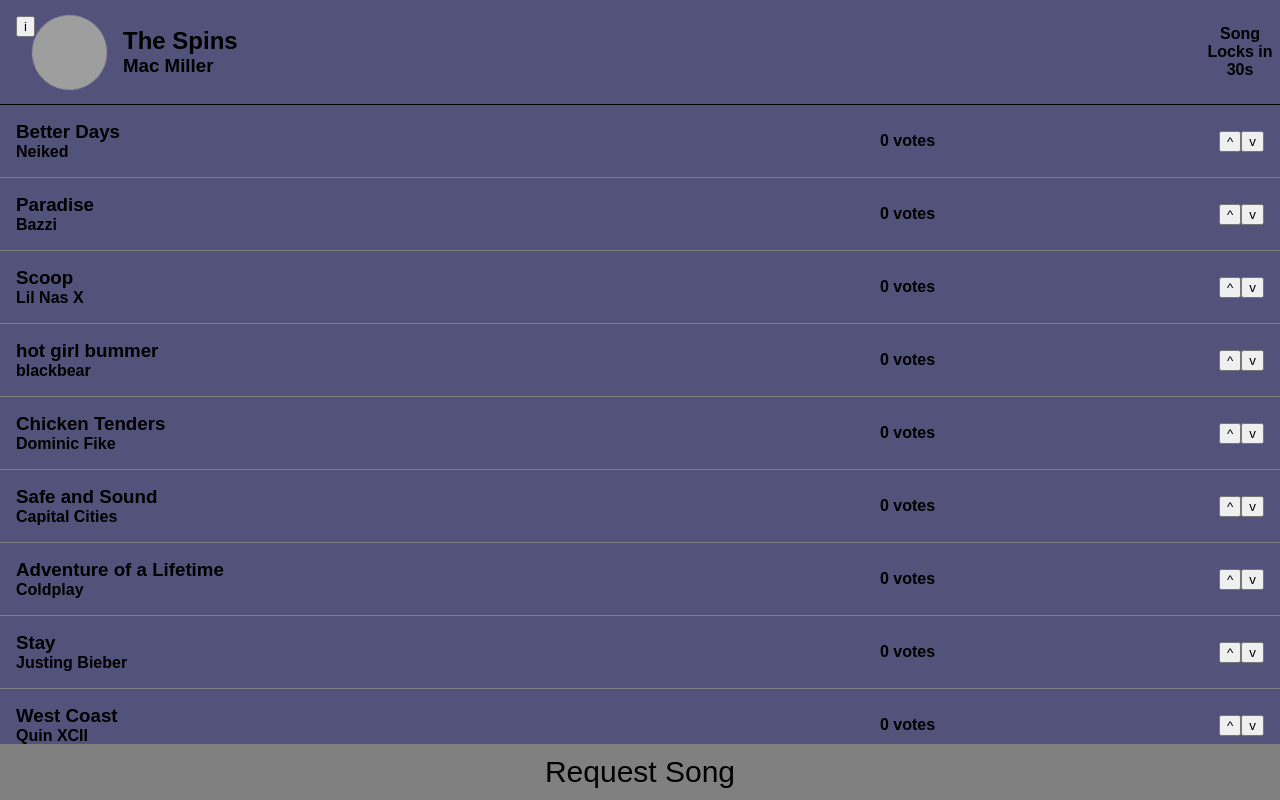
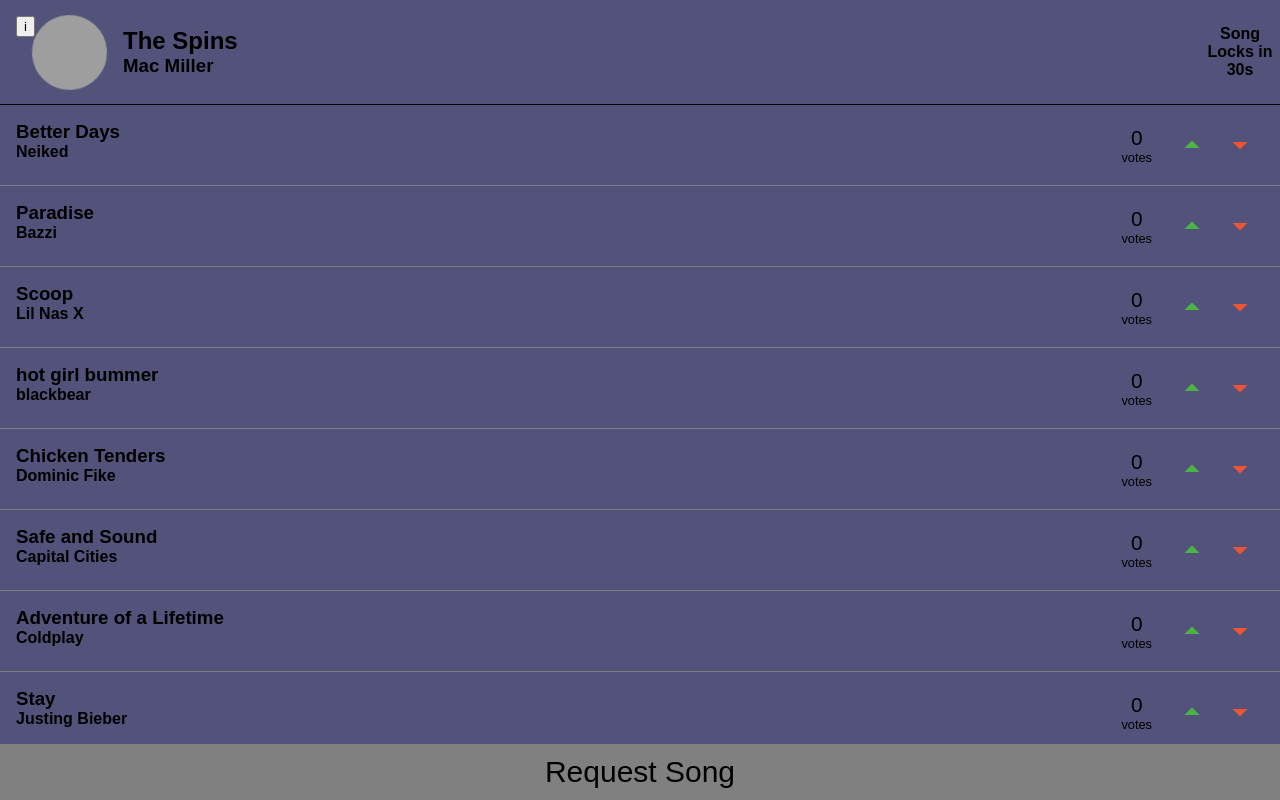
Before and after one commit to AbnerP/Demoqueue, a React (Create React App) app in the folder frontend/: page /queue in a window 1280 px wide. Built offline with nearby package versions, Linux system fonts and the light colour scheme; grey boxes are pictures that could not be loaded.

Commit message:
Material UI for upvote and downvote icons

```diff
--- a/frontend/src/App.js
+++ b/frontend/src/App.js
@@ -1,11 +1,21 @@
+import { createTheme, ThemeProvider } from "@material-ui/core";
+import { green } from "@material-ui/core/colors";
 import { BrowserRouter, Link, Navigate, Route, Routes, useNavigate } from "react-router-dom";
 import './App.css';
 import LangdingPage from "./Screens/Landing";
 import LiveQueue from "./Screens/LiveQueue";
 import SessionCode from "./Screens/SessionCode";
+const theme = createTheme({
+  palette:{
+    success: {
+      main:"#4BB543",
+    }
+  }
+});
 
 function App() {
   return (
+    <ThemeProvider theme={theme}>
       <BrowserRouter>
         <Routes>
           <Route path="*" element={ <Navigate to="/home"/>} />
@@ -14,6 +24,7 @@
           <Route path="/code" element={<SessionCode />} />
         </Routes>
       </BrowserRouter>
+    </ThemeProvider>
   );
 }
 
--- a/frontend/src/Components/SongSuggestion/SongSuggestion.css
+++ b/frontend/src/Components/SongSuggestion/SongSuggestion.css
@@ -5,10 +5,34 @@
     border-bottom: 1px solid gray;
     padding: 1rem;
 }
+.song__votes{
+    margin-right: 1rem;
+
+}
+
+.song__votes--number{
+    font-size: 1.3rem;
+    font-weight:500;
+}
+
+.song__votes--text{
+    font-size: .8rem;
+}
 
 .song__interactions{
     display: flex;
     align-items: center;
     justify-content: space-between;
-    width: 30vw;
 }
+
+.votes__counter--container{
+    display: flex;
+    flex-direction: column;
+    align-items: center;
+}
+
+.song__interactions--voting{
+    display: flex;
+    align-items: center;
+    justify-content: space-between;
+}
--- a/frontend/src/Components/SongSuggestion/SongSuggestion.js
+++ b/frontend/src/Components/SongSuggestion/SongSuggestion.js
@@ -1,24 +1,39 @@
-import React, { useState } from 'react'
-import "./SongSuggestion.css"
+import React, { useState } from "react";
+import "./SongSuggestion.css";
+import { IconButton } from "@material-ui/core";
+import { ArrowDropUp, ArrowDropDown } from "@material-ui/icons";
+
 function SongSuggestion(props) {
-
   return (
-    <div className='song__card'>
+    <div className="song__card">
       <div className="song__info">
         <h3>{props.name}</h3>
         <h4>{props.artist}</h4>
       </div>
 
       <div className="song__interactions">
-          <h4>{props.votes} votes</h4>
+        <div className="votes__counter--container">
+          <span className="song__votes song__votes--number">{props.votes}</span>
+          <span className="song__votes song__votes--text">votes</span>
+        </div>
 
         <div className="song__interactions--voting">
-            <button onClick={() => props.upVote(props.index)}>^</button>
-            <button onClick={() => props.downVote(props.index)}>v</button>
+          <IconButton
+            style={{ color: "#4BB543"}}
+            onClick={() => props.upVote(props.index)}
+          >
+            <ArrowDropUp style={{ transform:"scale(1.5)"}}/>
+          </IconButton>
+          <IconButton
+            style={{ color: "#eb5534"}}
+            onClick={() => props.downVote(props.index)}
+          >
+            <ArrowDropDown style={{ transform:"scale(1.5)"}}/>
+          </IconButton>
         </div>
       </div>
     </div>
-  )
+  );
 }
 
-export default SongSuggestion
+export default SongSuggestion;
```
Lines whose indentation alone changed are shown as unchanged.
